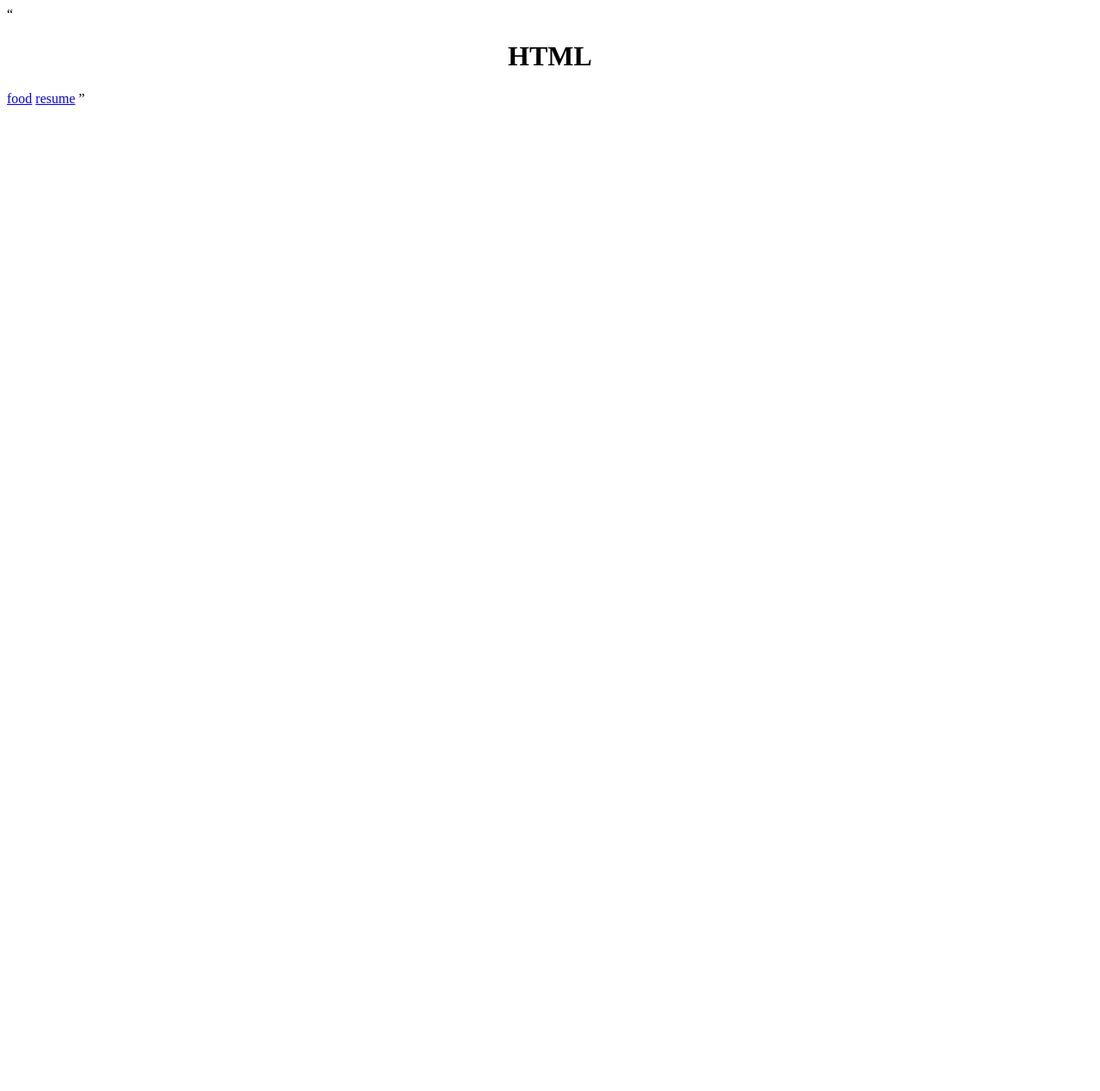
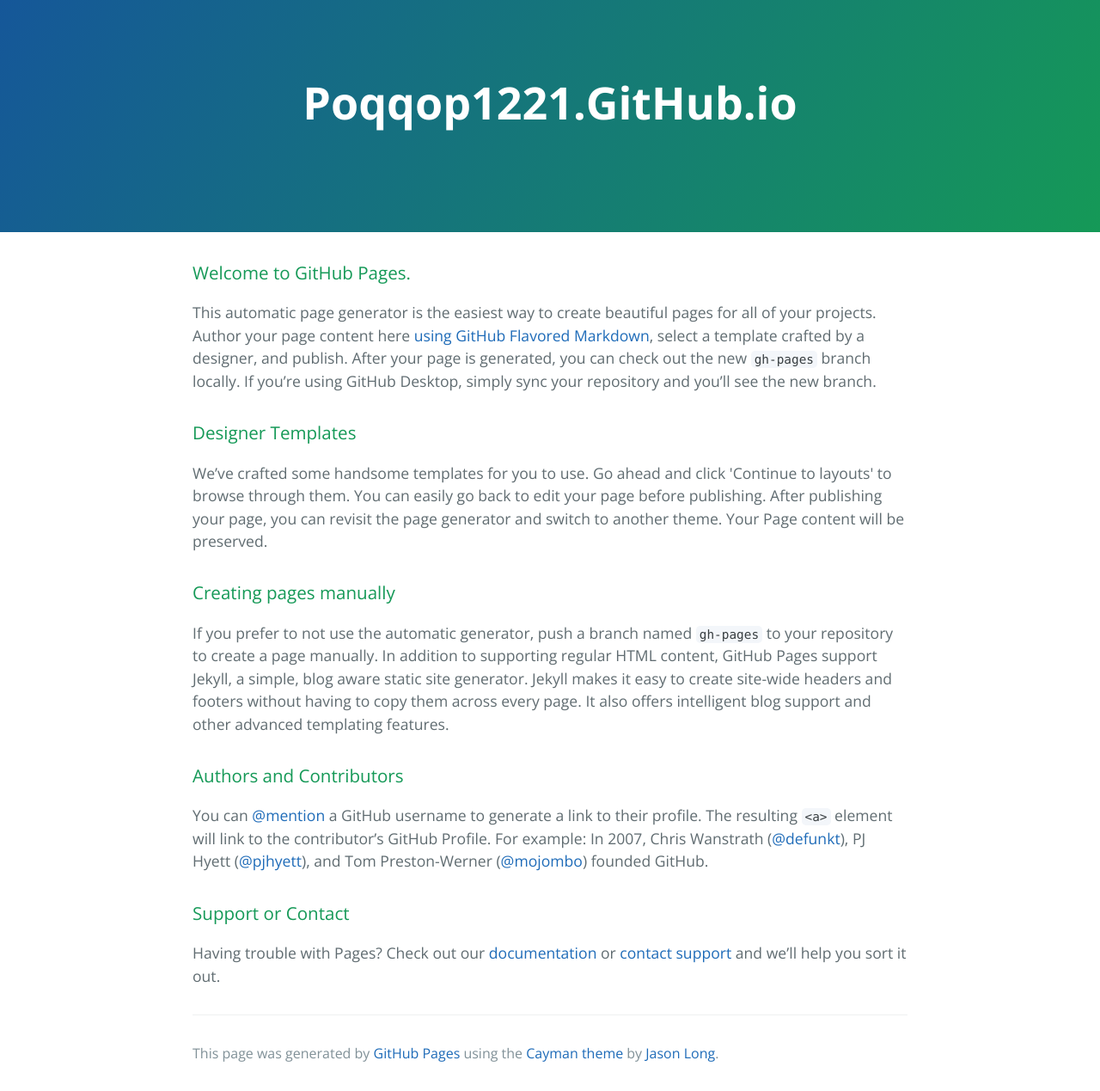
Before and after one commit to poqqop1221/poqqop.github.io, a plain HTML site: page index.html in a window 1280 px wide. Shown: the whole page at 86% size. Before the commit the page ends 800 px from the top, so only its background shows below. Drawn offline with nearby package versions, Linux system fonts and the light colour scheme.

Commit message:
Replace master branch with page content via GitHub

```diff
--- a/index.html
+++ b/index.html
@@ -1,18 +1,53 @@
 <!DOCTYPE html>
-<html lang="en">
+<html lang="en-us">
+  <head>
+    <meta charset="UTF-8">
+    <title>Poqqop1221.GitHub.io by poqqop1221</title>
+    <meta name="viewport" content="width=device-width, initial-scale=1">
+    <link rel="stylesheet" type="text/css" href="stylesheets/normalize.css" media="screen">
+    <link href='https://fonts.googleapis.com/css?family=Open+Sans:400,700' rel='stylesheet' type='text/css'>
+    <link rel="stylesheet" type="text/css" href="stylesheets/stylesheet.css" media="screen">
+    <link rel="stylesheet" type="text/css" href="stylesheets/github-light.css" media="screen">
+  </head>
+  <body>
+    <section class="page-header">
+      <h1 class="project-name">Poqqop1221.GitHub.io</h1>
+      <h2 class="project-tagline"></h2>
+    </section>
 
-<head>
-    <meta charset="UTF-8">
-    <title>Food</title>
-</head>
+    <section class="main-content">
+      <h3>
+<a id="welcome-to-github-pages" class="anchor" href="#welcome-to-github-pages" aria-hidden="true"><span aria-hidden="true" class="octicon octicon-link"></span></a>Welcome to GitHub Pages.</h3>
 
-<body>
-    <q>
-        <center>
-            <h1>HTML</h1></q>
-    </center>
-    <a href="food.html">food</a>
-    <a href="profile.html">resume</a>
-</body>
+<p>This automatic page generator is the easiest way to create beautiful pages for all of your projects. Author your page content here <a href="https://guides.github.com/features/mastering-markdown/">using GitHub Flavored Markdown</a>, select a template crafted by a designer, and publish. After your page is generated, you can check out the new <code>gh-pages</code> branch locally. If you’re using GitHub Desktop, simply sync your repository and you’ll see the new branch.</p>
 
+<h3>
+<a id="designer-templates" class="anchor" href="#designer-templates" aria-hidden="true"><span aria-hidden="true" class="octicon octicon-link"></span></a>Designer Templates</h3>
+
+<p>We’ve crafted some handsome templates for you to use. Go ahead and click 'Continue to layouts' to browse through them. You can easily go back to edit your page before publishing. After publishing your page, you can revisit the page generator and switch to another theme. Your Page content will be preserved.</p>
+
+<h3>
+<a id="creating-pages-manually" class="anchor" href="#creating-pages-manually" aria-hidden="true"><span aria-hidden="true" class="octicon octicon-link"></span></a>Creating pages manually</h3>
+
+<p>If you prefer to not use the automatic generator, push a branch named <code>gh-pages</code> to your repository to create a page manually. In addition to supporting regular HTML content, GitHub Pages support Jekyll, a simple, blog aware static site generator. Jekyll makes it easy to create site-wide headers and footers without having to copy them across every page. It also offers intelligent blog support and other advanced templating features.</p>
+
+<h3>
+<a id="authors-and-contributors" class="anchor" href="#authors-and-contributors" aria-hidden="true"><span aria-hidden="true" class="octicon octicon-link"></span></a>Authors and Contributors</h3>
+
+<p>You can <a href="https://help.github.com/articles/basic-writing-and-formatting-syntax/#mentioning-users-and-teams" class="user-mention">@mention</a> a GitHub username to generate a link to their profile. The resulting <code>&lt;a&gt;</code> element will link to the contributor’s GitHub Profile. For example: In 2007, Chris Wanstrath (<a href="https://github.com/defunkt" class="user-mention">@defunkt</a>), PJ Hyett (<a href="https://github.com/pjhyett" class="user-mention">@pjhyett</a>), and Tom Preston-Werner (<a href="https://github.com/mojombo" class="user-mention">@mojombo</a>) founded GitHub.</p>
+
+<h3>
+<a id="support-or-contact" class="anchor" href="#support-or-contact" aria-hidden="true"><span aria-hidden="true" class="octicon octicon-link"></span></a>Support or Contact</h3>
+
+<p>Having trouble with Pages? Check out our <a href="https://help.github.com/pages">documentation</a> or <a href="https://github.com/contact">contact support</a> and we’ll help you sort it out.</p>
+
+      <footer class="site-footer">
+
+        <span class="site-footer-credits">This page was generated by <a href="https://pages.github.com">GitHub Pages</a> using the <a href="https://github.com/jasonlong/cayman-theme">Cayman theme</a> by <a href="https://twitter.com/jasonlong">Jason Long</a>.</span>
+      </footer>
+
+    </section>
+
+
+  </body>
 </html>
```
